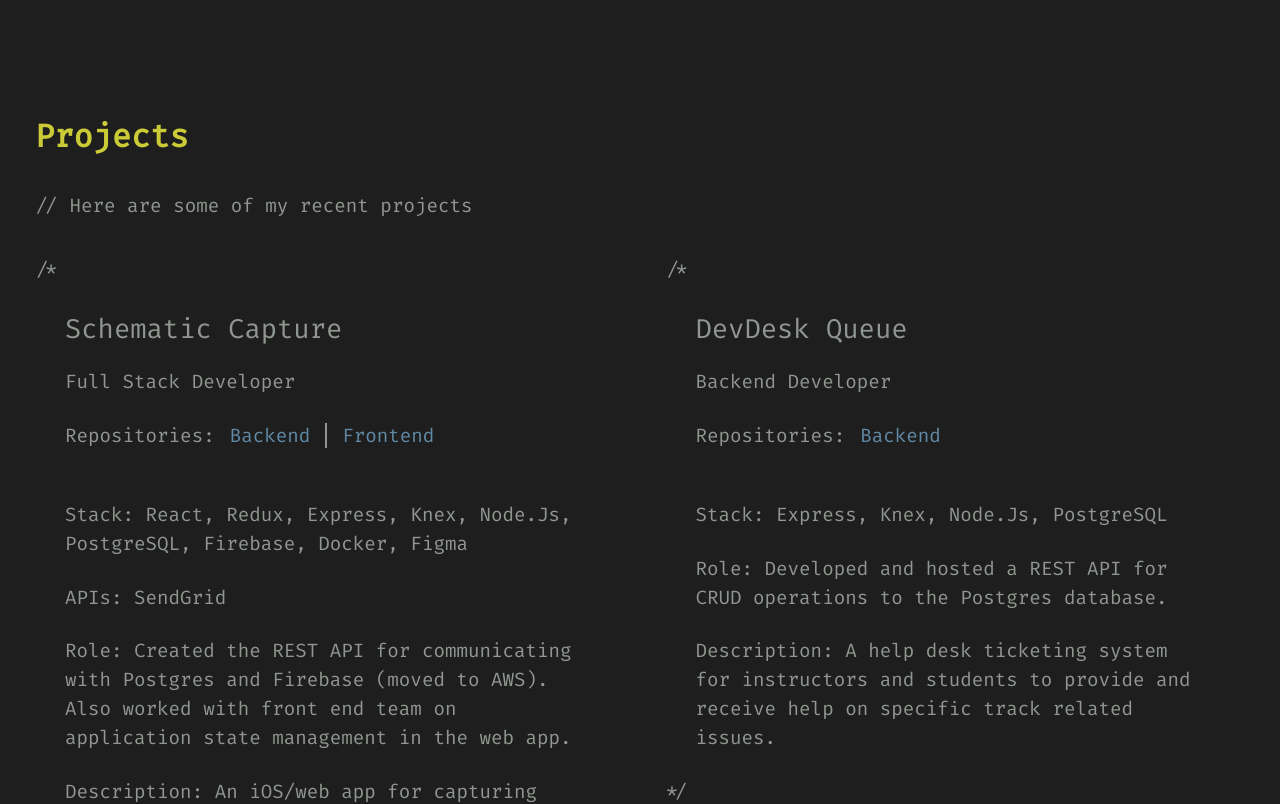
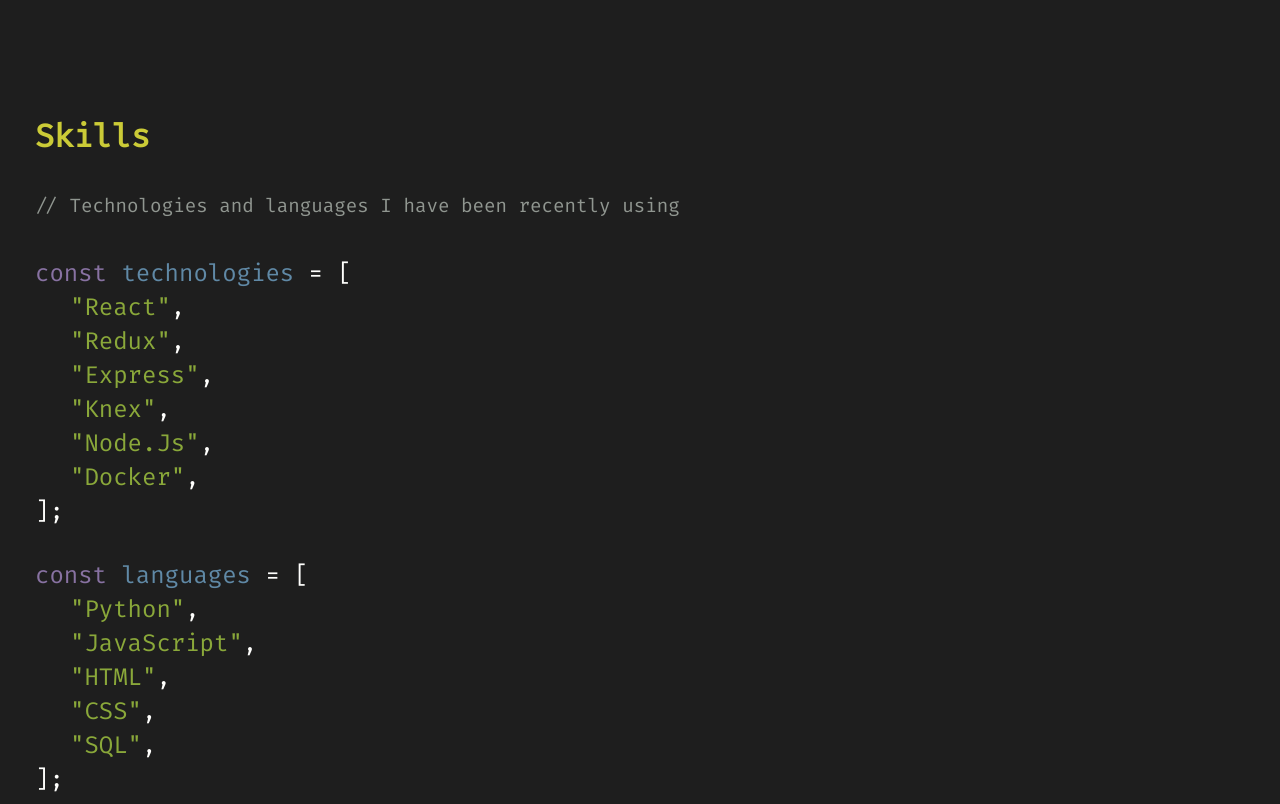
Before and after one commit to nattroj/my-site, a React (Create React App) app: page / in a window 1280 px wide. Shown: the part 1000-1804 px from the top of the page. Built offline with nearby package versions, Linux system fonts and the light colour scheme.

Commit message:
adds skills section

```diff
--- a/src/App.js
+++ b/src/App.js
@@ -6,6 +6,7 @@
 import Navbar from './components/Navigation/Navbar';
 import Home from './components/Home/Home';
 import Projects from './components/Projects/Projects';
+import Skills from './components/Skills/Skills';
 import About from './components/About/About';
 import Contact from './components/Contact/Contact';
 
@@ -16,6 +17,7 @@
       <Page>
         <Navbar />
         <Home />
+        <Skills />
         <Projects />
         <About />
         <Contact />
--- a/src/components/About/About.js
+++ b/src/components/About/About.js
@@ -74,19 +74,18 @@
                 <AboutText>
                     <Comment>{'/*'}</Comment>
                     <InnerComment>
-                        Hiya! You can call me Nattajohn, Nate, or John. Take your pick.
-                        You can blame my Thai descent for my really long name (I can also speak the language).
-                        In my free time, you'll typically find me enjoying some kind of strategy game or watching anime.
+                        Hiya! I'm Nattajohn Rojanasupya. I usually go by Nattajohn, Nate, or John.
+                        I've been coding professionally (mostly in Python and Javascript) for around 2 years,
+                        but I've been honing my problem solving skills my whole life (thank you, Detective Conan and Professor Layton!).
                     </InnerComment>
                     <InnerComment>
-                        I've been coding professionally (mostly in Python and Javascript) for around 2 years,
-                        but I've been honing my problem solving skills my whole life (thank you, Detective Conan and Professor Layton!).
-                        I'm currently looking for my next opportunity as a software developer; if I seem like a match for your needs, take a peek at my&nbsp;
+                        In my free time, you'll typically find me enjoying some kind of strategy game or watching anime.
+                        I'm currently looking for my next opportunity as a software developer; if I seem like a fit for your needs, I'd appreciate it if you took a peek at my&nbsp;
                         <a href="/assets/nattajohn_rojanasupya_resume.pdf" className='link' target='_blank' rel='noopener noreferre'>resume</a>
                         .
                     </InnerComment>
                     <InnerComment>
-                        Would you like to&nbsp;
+                        If you want to&nbsp;
                         <GetInTouchLink
                             to='contact'
                             activeClass='active'
@@ -95,7 +94,7 @@
                         >
                             get in touch
                         </GetInTouchLink>
-                        ? Please feel free to reach out!
+                        , please feel free to reach out!
                     </InnerComment>
                     <Comment>{'*/'}</Comment>
                 </AboutText>
--- a/src/components/Home/Welcome.js
+++ b/src/components/Home/Welcome.js
@@ -2,10 +2,14 @@
 import styled from 'styled-components';
 
 import { fonts } from '../../util/colors';
-import { mobile } from '../../util/screens';
+import { mobile, tablet } from '../../util/screens';
 
 const ConsoleLogContainer = styled('div')`
   padding-top: 40vh;
+
+  ${tablet} {
+    padding-top: 20vh;
+  }
 `
 
 const ConsoleLog = styled('span')`
@@ -80,7 +84,6 @@
         <span className='spec_char'>{message.slice(7,8)}</span>
         <span className='method'>{message.slice(8,11)}</span>
         <span className='spec_char'>{message.slice(11,12)}</span>
-        <br className='mobile' />
         <span className='string'>{message.slice(12,65)}</span>
         <span className='spec_char'>{message.slice(65,67)}</span>
       </ConsoleLog>
--- a/src/components/Navigation/Navbar.js
+++ b/src/components/Navigation/Navbar.js
@@ -125,6 +125,7 @@
             </DropDown>
             <StyledNav ref={navbarRef}>
                 <NavLink onClick={showNavbar} to='home' activeClass='active' spy={true} smooth={true}>Home</NavLink>
+                <NavLink onClick={showNavbar} to='skills' activeClass='active' spy={true} smooth={true}>Skills</NavLink>
                 <NavLink onClick={showNavbar} to='projects' activeClass='active' spy={true} smooth={true}>Projects</NavLink>
                 <NavLink onClick={showNavbar} to='about' activeClass='active' spy={true} smooth={true}>About</NavLink>
                 <NavLink onClick={showNavbar} to='contact' activeClass='active' spy={true} smooth={true}>Contact</NavLink>
--- /dev/null
+++ b/src/components/Skills/Skills.js
@@ -0,0 +1,86 @@
+import React from 'react';
+import styled from 'styled-components';
+import { Section } from '../Styled/Containers';
+import { SectionTitle } from '../Styled/Titles';
+import { Comment } from '../Styled/Text';
+import { fonts } from '../../util/colors';
+import { tablet } from '../../util/screens';
+
+const ArrayContainer = styled('div')`
+    margin-top: 5vh;
+    font-size: 1.5rem;
+
+    .const {
+        color: ${fonts.purple};
+    }
+
+    .var_name {
+        color: ${fonts.blue};
+    }
+
+    .special_char {
+        color: ${fonts.light};
+    }
+
+    .string {
+        color: ${fonts.green};
+        word-wrap: break-word;
+    }
+
+    .skill {
+        margin: 10px 0;
+        margin-left: 35px;
+    }
+
+    ${tablet} {
+        font-size: 1rem;
+    }
+`
+
+const Skills = () => {
+
+    return (
+        <Section id='skills'>
+            <SectionTitle>Skills</SectionTitle>
+            <Comment>{"// Technologies and languages I have been recently using"}</Comment>
+            <ArrayContainer>
+                <span className='const'>const&nbsp;</span>
+                <span className='var_name'>technologies&nbsp;</span>
+                <span className='special_char'>=&nbsp;</span>
+                <span className='special_char'>[</span>
+                {['React', 'Redux', 'Express', 'Knex', 'Node.Js', 'Docker'].map(skill => {
+                    return (
+                        <>
+                            <div className='skill'>
+                                <span className='string'>"{skill}"</span>
+                                <span>,</span>
+                            </div>
+                        </>
+                    )}
+                )}
+                <span className='special_char'>]</span>
+                <span className='special_char'>;</span>
+            </ArrayContainer>
+            <ArrayContainer>
+                <span className='const'>const&nbsp;</span>
+                <span className='var_name'>languages&nbsp;</span>
+                <span className='special_char'>=&nbsp;</span>
+                <span className='special_char'>[</span>
+                {['Python', 'JavaScript', 'HTML', 'CSS', 'SQL'].map(skill => {
+                    return (
+                        <>
+                            <div className='skill'>
+                                <span className='string'>"{skill}"</span>
+                                <span>,</span>
+                            </div>
+                        </>
+                    )}
+                )}
+                <span className='special_char'>]</span>
+                <span className='special_char'>;</span>
+            </ArrayContainer>
+        </Section>
+    )
+}
+
+export default Skills;
--- a/src/util/screens.js
+++ b/src/util/screens.js
@@ -1,2 +1,2 @@
-export const tablet = '@media screen and (max-width: 800px)';
+export const tablet = '@media screen and (max-width: 1000px)';
 export const mobile = '@media screen and (max-width: 500px)';
```
Also changed, not shown: 1 other file (tests, documents, lock files or other folders).
